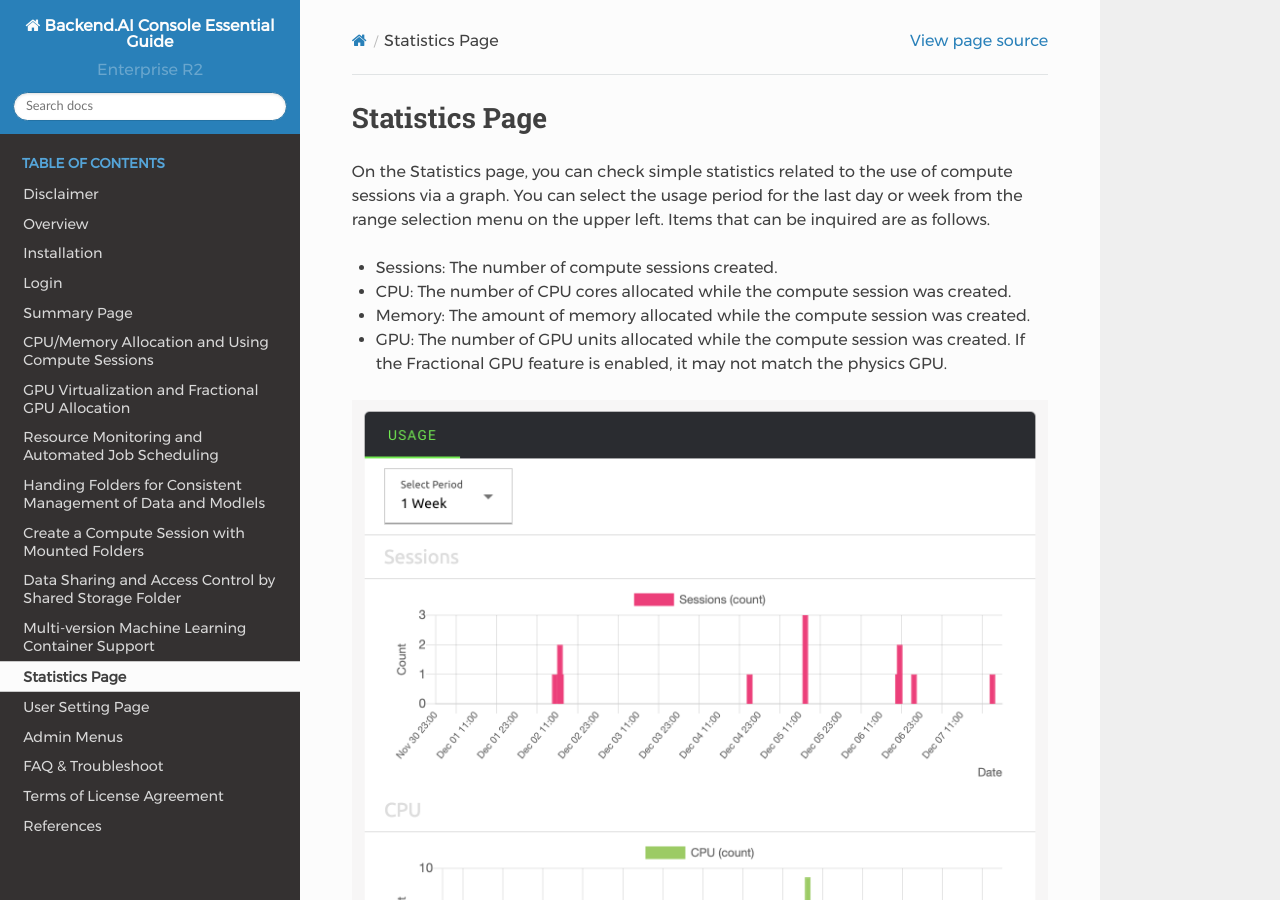
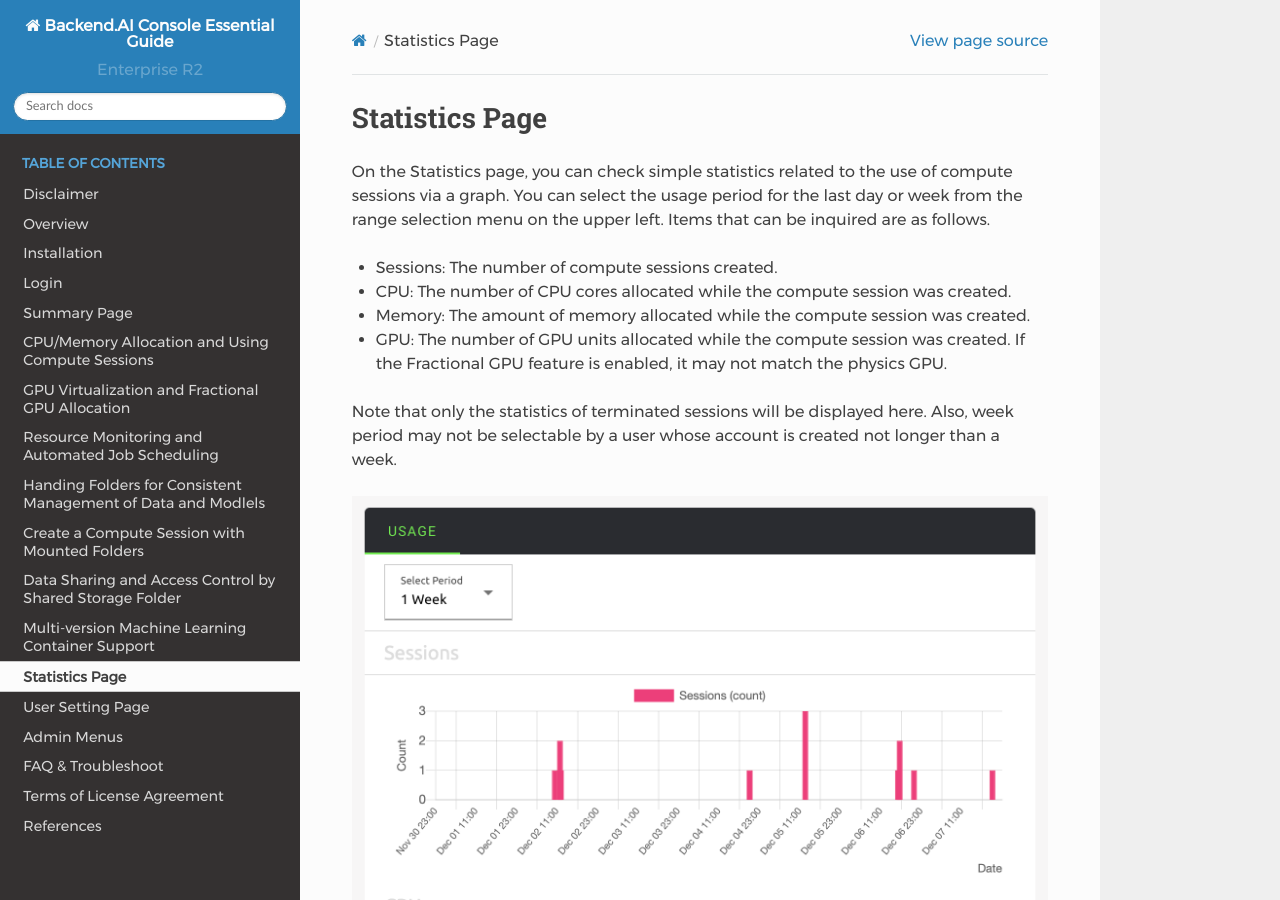
Before and after one commit to lablup/backend.ai-docs-webui, a Sphinx documentation site: the page built from docs/statistics/statistics.rst, in a window 1280 px wide and 900 px high. Built offline with Sphinx 7.4.7 and the Read the Docs theme 2.0.0, drawn with Linux system fonts in a browser that asks for light colours.

Commit message:
docs: add more description on statistics

```diff
--- a/docs/statistics/statistics.rst
+++ b/docs/statistics/statistics.rst
@@ -13,6 +13,10 @@
 * GPU: The number of GPU units allocated while the compute session was created.
   If the Fractional GPU feature is enabled, it may not match the physics GPU.
 
+Note that only the statistics of terminated sessions will be displayed here.
+Also, week period may not be selectable by a user whose account is created not
+longer than a week.
+
 .. image:: usage_panel.png
 
 More detailed statistics can be found from the admin-only hub.
```
Also changed, not shown: 1 other file.
